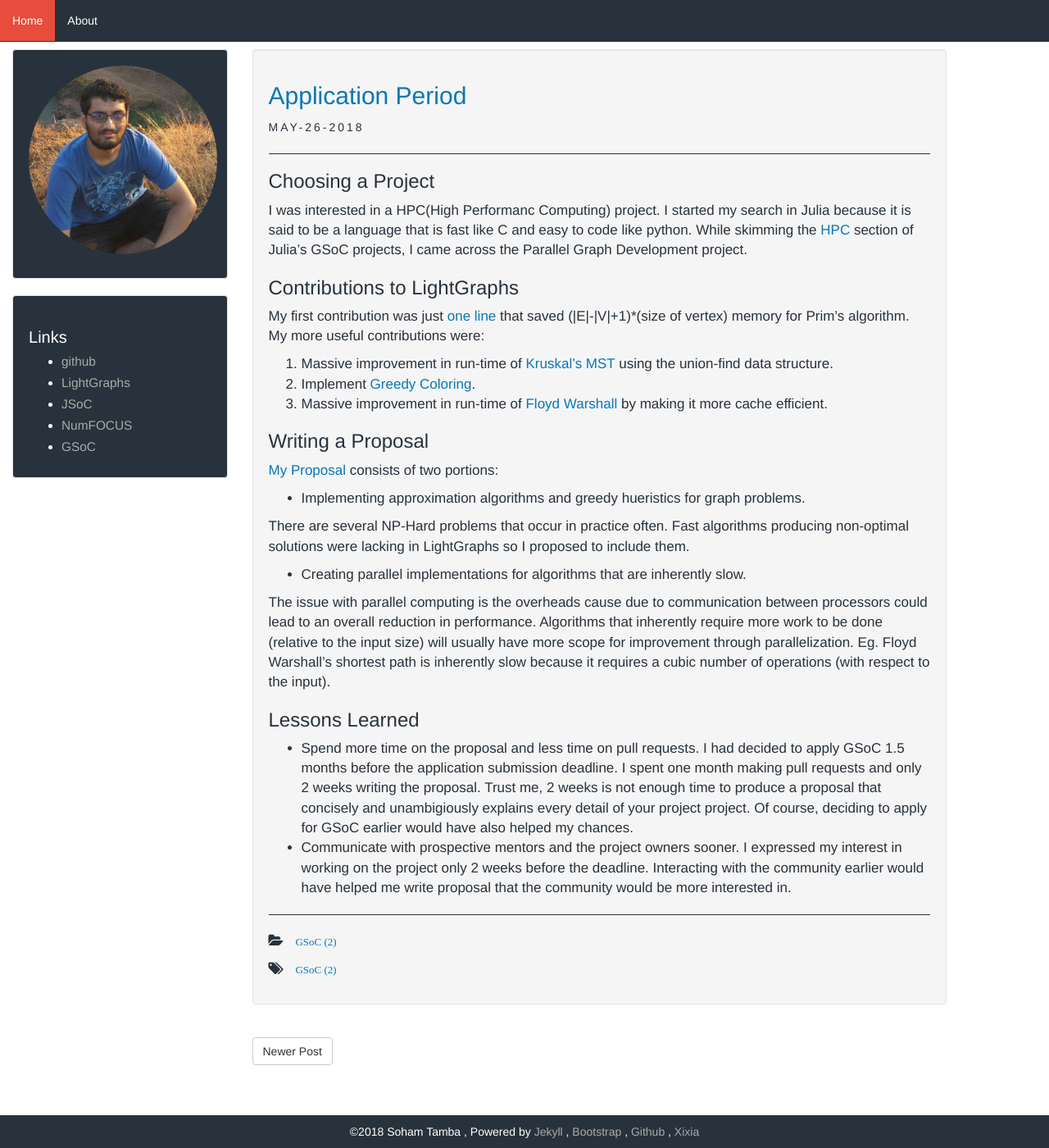
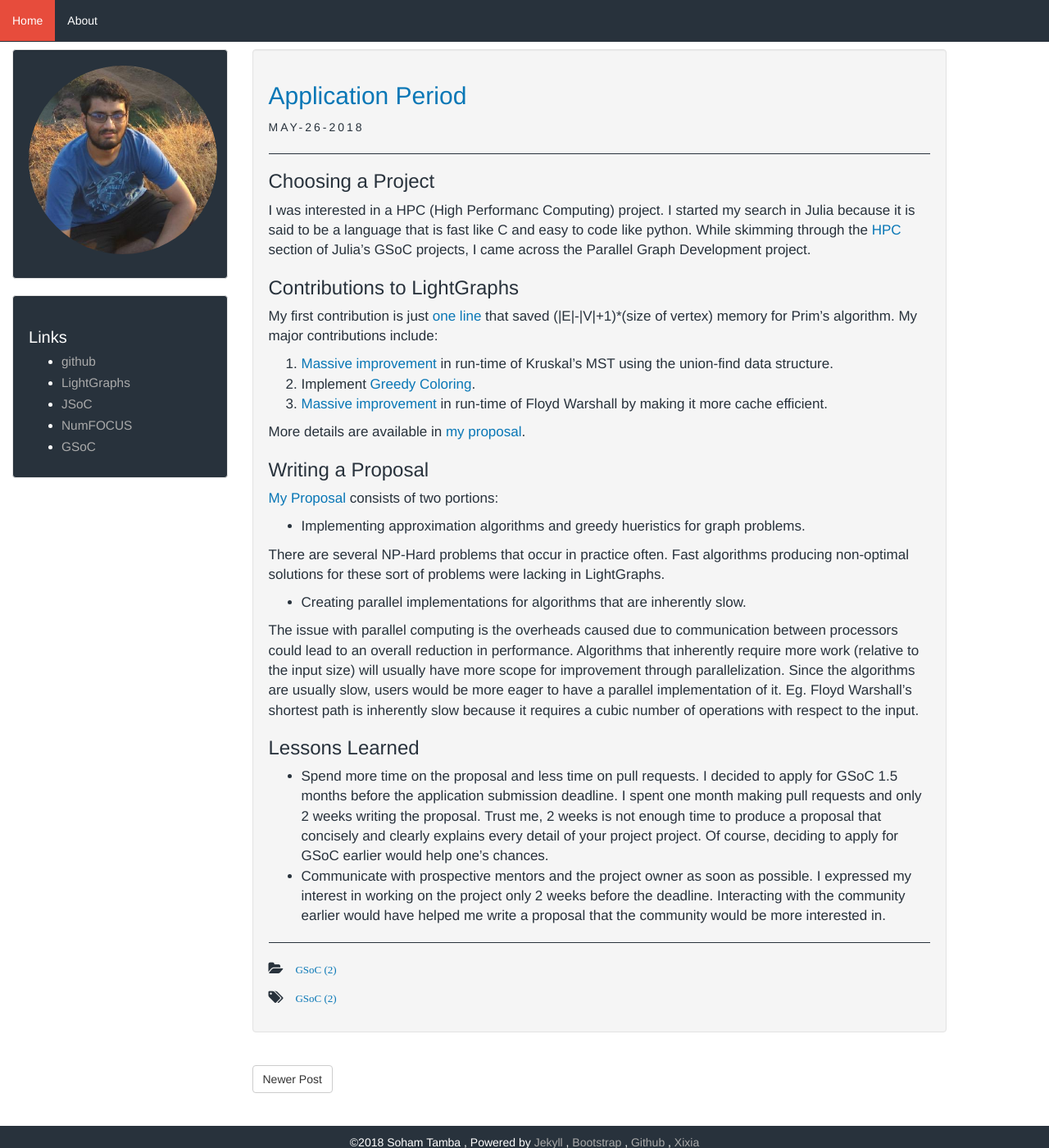
Before and after one commit to SohamTamba/GSoC, a Jekyll site: the page built from _posts/2018-05-26-application-period.markdown, in a window 1280 px wide and 1400 px high. Shown: the whole window at 82% size. Built offline with Jekyll 4.4.1, drawn with Linux system fonts in a browser that asks for light colours.

Commit message:
App Period

```diff
--- a/_posts/2018-05-26-application-period.markdown
+++ b/_posts/2018-05-26-application-period.markdown
@@ -8,27 +8,29 @@ description: FEB-13-2018 to MAR-27-2018.
 ---
 
 ### Choosing a Project
-I was interested in a HPC(High Performanc Computing) project. I started my search in Julia because it is said to be a language that is fast like C and easy to code like python. While skimming the [HPC](https://julialang.org/soc/projects/hpc.html) section of Julia's GSoC projects, I came across the Parallel Graph Development project.
+I was interested in a HPC (High Performanc Computing) project. I started my search in Julia because it is said to be a language that is fast like C and easy to code like python. While skimming through the [HPC](https://julialang.org/soc/projects/hpc.html) section of Julia's GSoC projects, I came across the Parallel Graph Development project.
 
 ### Contributions to LightGraphs
-My first contribution was just [one line](https://github.com/JuliaGraphs/LightGraphs.jl/pull/839) that saved (|E|-|V|+1)*(size of vertex) memory for Prim's algorithm.
-My more useful contributions were:
-1. Massive improvement in run-time of [Kruskal's MST](https://github.com/JuliaGraphs/LightGraphs.jl/pull/843) using the union-find data structure.
+My first contribution is just [one line](https://github.com/JuliaGraphs/LightGraphs.jl/pull/839) that saved (|E|-|V|+1)*(size of vertex) memory for Prim's algorithm.
+My major contributions include:
+1. [Massive improvement](https://github.com/JuliaGraphs/LightGraphs.jl/pull/843) in run-time of Kruskal's MST using the union-find data structure.
 2. Implement [Greedy Coloring](https://github.com/JuliaGraphs/LightGraphs.jl/pull/844).
-3. Massive improvement in run-time of [Floyd Warshall](https://github.com/JuliaGraphs/LightGraphs.jl/pull/873) by making it more cache efficient.
+3. [Massive improvement](https://github.com/JuliaGraphs/LightGraphs.jl/pull/873) in run-time of Floyd Warshall by making it more cache efficient.
+
+More details are available in [my proposal](https://github.com/SohamTamba/GSoC/blob/gh-pages/Proposal.pdf).
 
 ### Writing a Proposal
 [My Proposal](https://github.com/SohamTamba/GSoC/blob/gh-pages/Proposal.pdf) consists of two portions:
   * Implementing approximation algorithms and greedy hueristics for graph problems.
 
-There are several NP-Hard problems that occur in practice often. Fast algorithms producing non-optimal solutions were lacking in LightGraphs so I proposed to include them.
+There are several NP-Hard problems that occur in practice often. Fast algorithms producing non-optimal solutions for these sort of problems were lacking in LightGraphs.
 
   * Creating parallel implementations for algorithms that are inherently slow.
 
-The issue with parallel computing is the overheads cause due to communication between processors could lead to an overall reduction in performance. Algorithms that inherently require more work to be done (relative to the input size) will usually have more scope for improvement through parallelization. Eg. Floyd Warshall's shortest path is inherently slow because it requires a cubic number of operations (with respect to the input).
+The issue with parallel computing is the overheads caused due to communication between processors could lead to an overall reduction in performance. Algorithms that inherently require more work (relative to the input size) will usually have more scope for improvement through parallelization. Since the algorithms are usually slow, users would be more eager to have a parallel implementation of it. Eg. Floyd Warshall's shortest path is inherently slow because it requires a cubic number of operations with respect to the input.
 
 ### Lessons Learned
   * Spend more time on the proposal and less time on pull requests.
-I had decided to apply GSoC 1.5 months before the application submission deadline. I spent one month making pull requests and only 2 weeks writing the proposal. Trust me, 2 weeks is not enough time to produce a proposal that concisely and unambigiously explains every detail of your project project. Of course, deciding to apply for GSoC earlier would have also helped my chances.
-  * Communicate with prospective mentors and the project owners sooner.
-I expressed my interest in working on the project only 2 weeks before the deadline. Interacting with the community earlier would have helped me write proposal that the community would be more interested in.
+I decided to apply for GSoC 1.5 months before the application submission deadline. I spent one month making pull requests and only 2 weeks writing the proposal. Trust me, 2 weeks is not enough time to produce a proposal that concisely and clearly explains every detail of your project project. Of course, deciding to apply for GSoC earlier would help one's chances.
+  * Communicate with prospective mentors and the project owner as soon as possible.
+I expressed my interest in working on the project only 2 weeks before the deadline. Interacting with the community earlier would have helped me write a proposal that the community would be more interested in.
```
